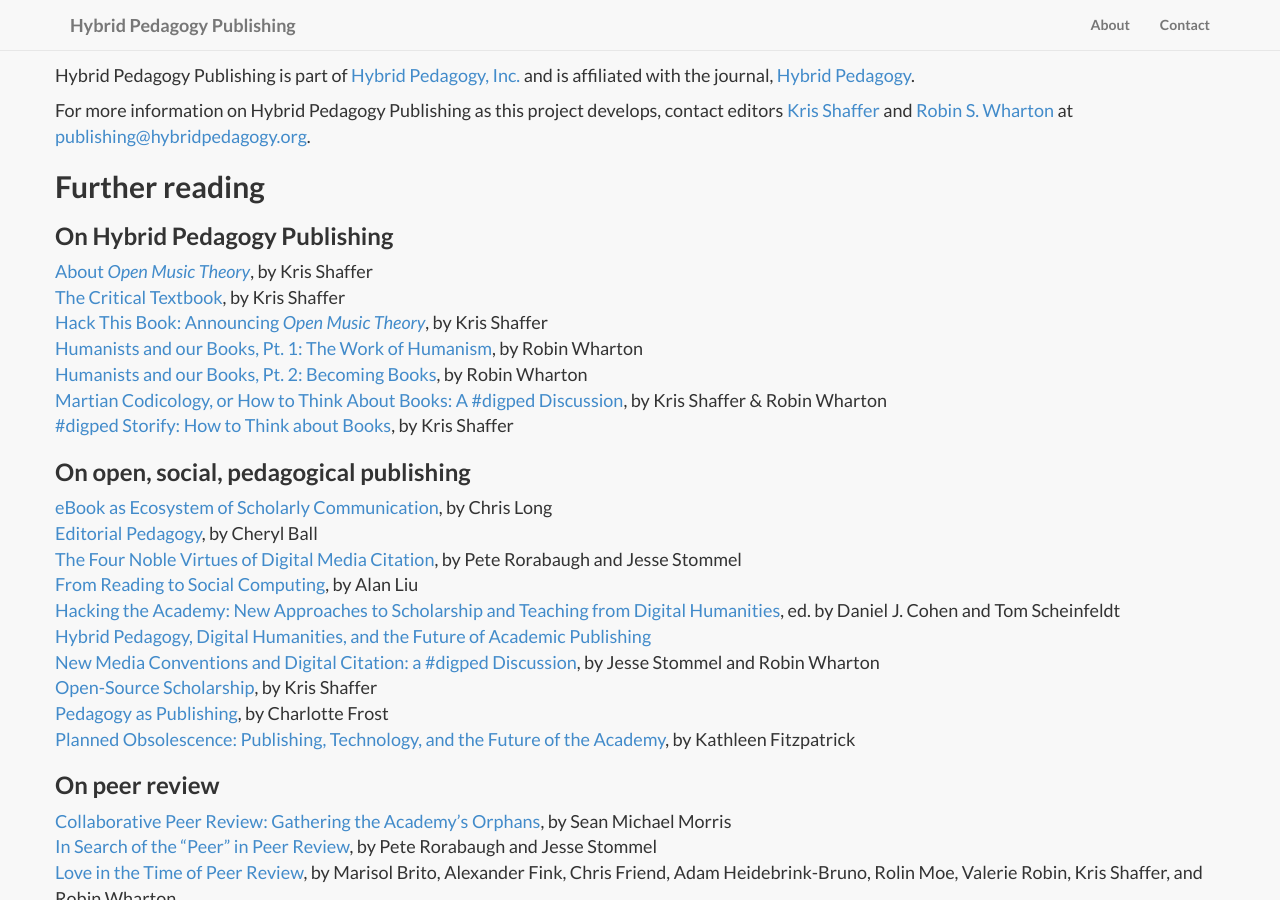
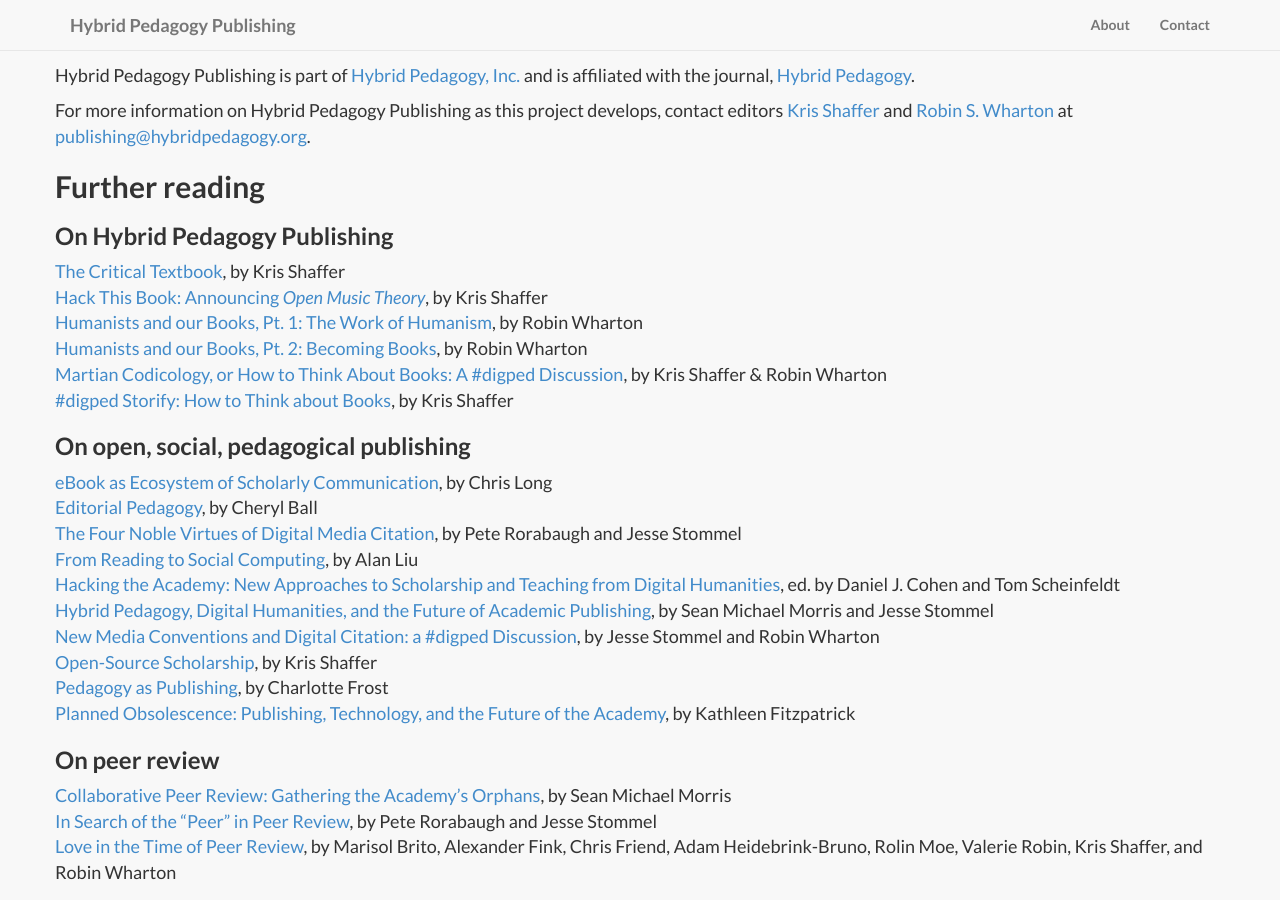
Before and after one commit to HybridPedagogyPublishing/HybridPedagogyPublishing.github.io, a Jekyll site: the page built from about.md, in a window 1280 px wide and 900 px high, scrolled down 1022 px. Built offline with Jekyll 4.4.1, drawn with Linux system fonts in a browser that asks for light colours; nearby versions of some CDN libraries; library files that are not in the unit come from our copies.

Commit message:
small fixes

```diff
--- a/about.md
+++ b/about.md
@@ -16,7 +16,6 @@
 
 ### On Hybrid Pedagogy Publishing
 
-[About *Open Music Theory*](http://openmusictheory.com/about.html), by Kris Shaffer
 [The Critical Textbook](http://www.hybridpedagogy.com/journal/critical-textbook/), by Kris Shaffer
 [Hack This Book: Announcing *Open Music Theory*](http://www.hybridpedagogy.com/announcements/hack-book-announcing-open-music-theory/), by Kris Shaffer
 [Humanists and our Books, Pt. 1: The Work of Humanism](http://www.hybridpedagogy.com/journal/humanists-books-pt-1-work-humanism/), by Robin Wharton
@@ -31,7 +30,7 @@
 [The Four Noble Virtues of Digital Media Citation](http://www.hybridpedagogy.com/journal/the-four-noble-virtues-of-digital-media-citation/), by Pete Rorabaugh and Jesse Stommel
 [From Reading to Social Computing](http://dlsanthology.commons.mla.org/from-reading-to-social-computing/), by Alan Liu
 [Hacking the Academy: New Approaches to Scholarship and Teaching from Digital Humanities](http://quod.lib.umich.edu/cgi/t/text/text-idx?cc=dh;c=dh;idno=12172434.0001.001;rgn=full%20text;view=toc;xc=1;g=dculture), ed. by Daniel J. Cohen and Tom Scheinfeldt
-[Hybrid Pedagogy, Digital Humanities, and the Future of Academic Publishing](http://www.hybridpedagogy.com/journal/hybrid-pedagogy-digital-humanities-future-academic-publishing/)
+[Hybrid Pedagogy, Digital Humanities, and the Future of Academic Publishing](http://www.hybridpedagogy.com/journal/hybrid-pedagogy-digital-humanities-future-academic-publishing/), by Sean Michael Morris and Jesse Stommel
 [New Media Conventions and Digital Citation: a #digped Discussion](http://www.hybridpedagogy.com/announcements/new-media-conventions-and-digital-citation-a-digped-discussion/), by Jesse Stommel and Robin Wharton
 [Open-Source Scholarship](http://www.hybridpedagogy.com/journal/open-source-scholarship/), by Kris Shaffer
 [Pedagogy as Publishing](http://www.hybridpedagogy.com/journal/pedagogy-as-publishing/), by Charlotte Frost
```
